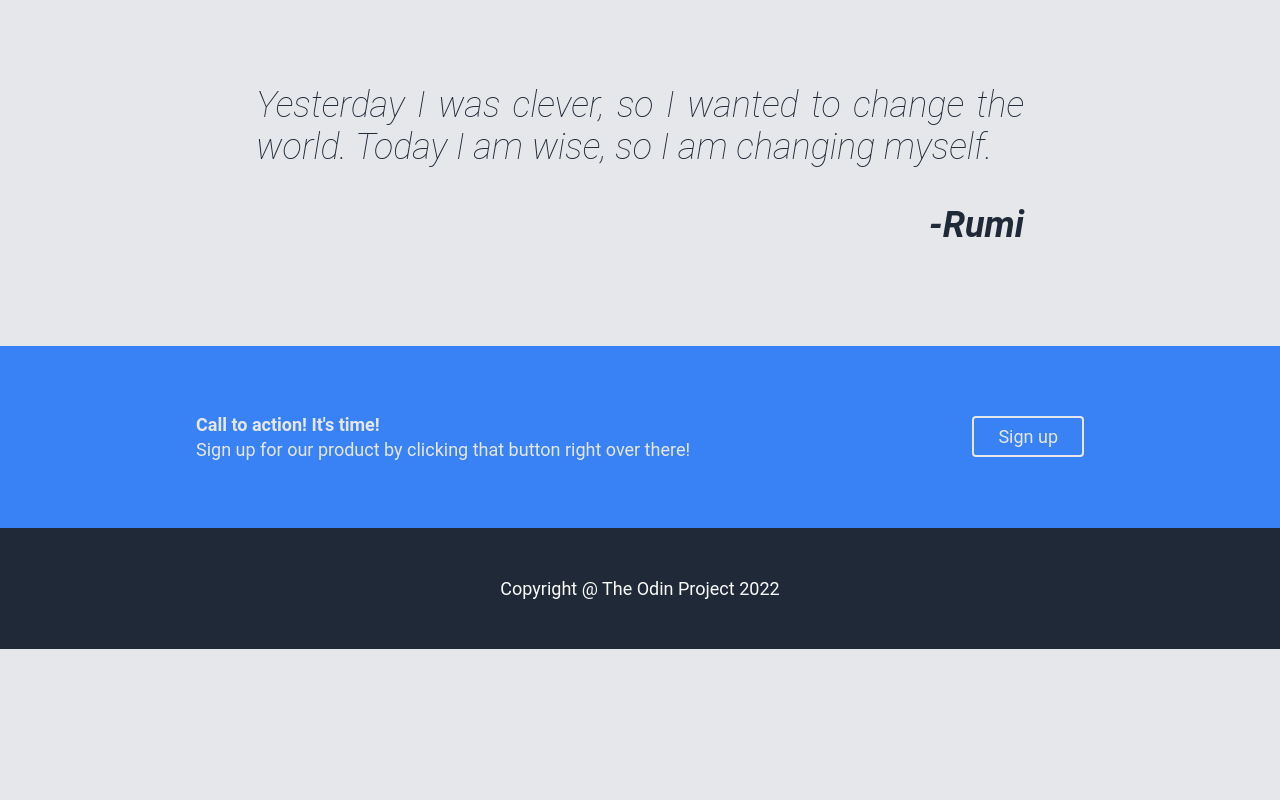
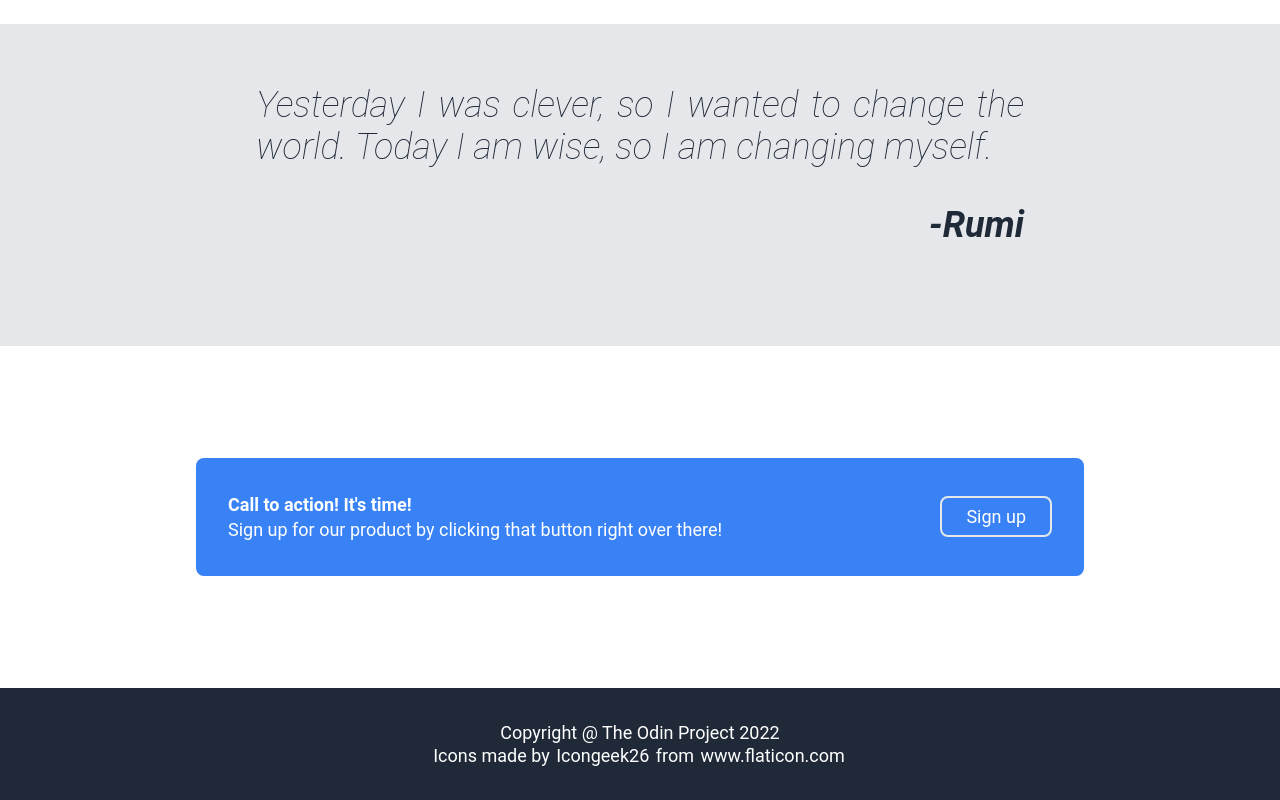
Before and after one commit to developertariq/The-Landing-Page, a plain HTML site: page index.html in a window 1280 px wide. Shown: the part 973-1773 px from the top of the page. Before the commit the page ends 1622 px from the top, so only its background shows below. Drawn offline with Linux system fonts and the light colour scheme.

Commit message:
Refactor

```diff
--- a/index.html
+++ b/index.html
@@ -57,15 +57,18 @@
       <p>Yesterday I was clever, so I wanted to change the world. Today I am wise, so I am changing myself.</p>
       <p style="text-align: right"><strong>-Rumi</strong></p>
     </div>
-    <div class="member">
-      <div class="flex">
-        <p><strong>Call to action! It's time!</strong></p>
-        <p>Sign up for our product by clicking that button right over there!</p>
+    <div class="signup">
+      <div class="member">
+        <div class="flex">
+          <p><strong>Call to action! It's time!</strong></p>
+          <p>Sign up for our product by clicking that button right over there!</p>
+        </div>
+        <a href="#">Sign up</a>
       </div>
-      <a href="#">Sign up</a>
     </div>
     <footer>
       <p>Copyright @ The Odin Project 2022</p>
+      <div>Icons made by <a href="https://www.flaticon.com/authors/icongeek26" title="Icongeek26">Icongeek26</a> from <a href="https://www.flaticon.com/" title="Flaticon">www.flaticon.com</a></div>
     </footer>
   </body>
 </html>
--- a/style.css
+++ b/style.css
@@ -7,7 +7,7 @@ body {
   font-family: roboto;
   font-size: 18px;
   font-weight: 400;
-  background-color: #e5e7eb;
+  background-color: #fff;
   color: #1f2937;
 }
 
@@ -34,7 +34,7 @@ body {
 
 a {
   text-decoration: none;
-  color: #e5e7eb;
+  color: #fff;
 }
 
 ul {
@@ -128,12 +128,17 @@ ul {
   text-justify: inter-word;
 }
 
+.signup {
+  padding: 112px 196px;
+}
+
 .member {
-  padding: 64px 196px;
+  padding: 32px;
   background-color: #3882f6;
   display: flex;
   align-items: center;
-  color: #e5e7eb;
+  color: #fff;
+  border-radius: 8px;
 }
 
 .member p {
@@ -142,13 +147,18 @@ ul {
 
 .member a {
   padding: 8px 24px;
-  border-radius: 4px;
+  border-radius: 8px;
   border: 2px solid #e5e7eb;
 }
 
 footer {
-  padding: 32px 196px;
   text-align: center;
   background-color: #1f2937;
-  color: #f9faf8;
+  color: #fff;
+  padding: 32px 0;
+  vertical-align: middle;
 }
+
+footer * {
+  margin: 2px;
+}
```
